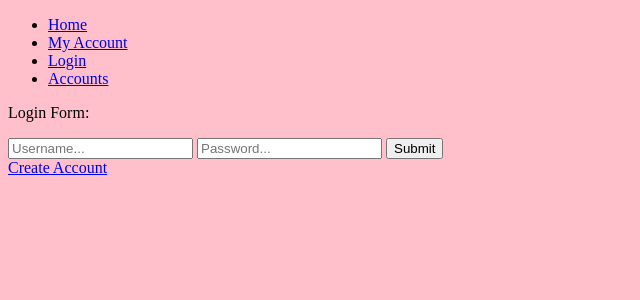
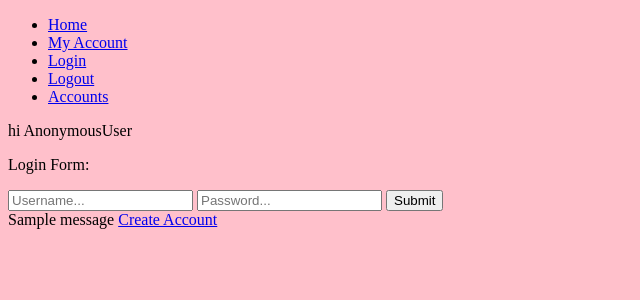
Before and after one commit to njs91/Dolphin, a Django app: page /login/ in a window 1280 px wide. Shown: the top 300 px of the page, without its empty margins (0-640 px from the left). Run offline with Django 3.2, Linux system fonts and the light colour scheme; tables that the repository leaves empty hold one stand-in row (values such as "Sample post"); one stand-in notice (Sample message) is shown.

Commit message:
few bugs still remain, login, logout, permissions, auth

```diff
--- a/app/accounts/templates/accounts/create_account.html
+++ b/app/accounts/templates/accounts/create_account.html
@@ -10,4 +10,8 @@
 </form>
 <a href='/accounts/'>Back to Accounts</a>
 
+{% for message in messages %}
+{{message}}
+{% endfor %}
+
 {% endblock %}
--- a/app/accounts/templates/accounts/login.html
+++ b/app/accounts/templates/accounts/login.html
@@ -9,6 +9,11 @@
 	<input type="password" name="password" placeholder="Password...">
 	<input type="submit" name="submit">
 </form>
+
+{% for message in messages %}
+{{message}}
+{% endfor %}
+
 <a href='/accounts/create'>Create Account</a>
 
 {% endblock %}
--- a/app/accounts/templates/accounts/navbar.html
+++ b/app/accounts/templates/accounts/navbar.html
@@ -9,6 +9,10 @@
         <a href="/login">Login</a>
     </li>
     <li>
+        <a href="{% url 'logout' %}">Logout</a>
+    </li>
+    <li>
         <a href="/accounts">Accounts</a>
     </li>
 </ul>
+<span>hi {{request.user}}</span>
--- a/app/accounts/urls.py
+++ b/app/accounts/urls.py
@@ -9,4 +9,5 @@ urlpatterns = [
     path('accounts/<str:pk>/delete/', views.delete_account, name="delete_account"),
     path('accounts/create', views.create_account, name="create_account"),
     path('login/', views.login_page, name="login"),
+    path('logout/', views.login_page, name="logout"),
 ]
--- a/app/accounts/views.py
+++ b/app/accounts/views.py
@@ -4,14 +4,18 @@ from .forms import AccountForm
 # from .models import *
 from django.contrib.auth.forms import UserCreationForm
 from django.contrib.auth import authenticate, login, logout
+from django.contrib import messages
+from django.contrib.auth.decorators import login_required
 
 
+@login_required(login_url='login')
 def get_accounts(request):
     accounts = Account.objects.all()
     context = {'accounts': accounts}
     return render(request, 'accounts/account_list.html', context)
 
 
+@login_required(login_url='login')
 def get_account(request, pk):
     account = Account.objects.get(id=pk)
     # subscribers = account.subscriber_set.all()
@@ -20,7 +24,9 @@ def get_account(request, pk):
     return render(request, 'accounts/account.html', context)
 
 
+@login_required(login_url='login')
 def edit_account(request, pk):
+    # @todo: need to only allow account holders to edit their own accounts
     account = Account.objects.get(id=pk)
     form = AccountForm(instance=account)
 
@@ -35,49 +41,69 @@ def edit_account(request, pk):
     return render(request, 'accounts/edit_account.html', context)
 
 
+@login_required(login_url='login')
 def delete_account(request, pk):
     account = Account.objects.get(id=pk)
     if request.method == 'POST':
         account.delete()
         return redirect('/')
+    else:
+        messages.info(request, "Count not delete account.")
 
     context = {'account': account}
     return render(request, 'accounts/delete.html', context)
 
 
 def create_account(request):
-    form = AccountForm()
-    # form = UserCreationForm()
-    # note: issue here when creating account password: makes an invalid format that cannot be used with login form on login page
+    if request.user.is_authenticated:
+        # @todo fix by putting in account context
+        return redirect('get_account')
+    else:
+        form = AccountForm()
+        # form = UserCreationForm()
+        # note: issue here when creating account password: makes an invalid format that cannot be used with login form on login page
 
-    if request.method == 'POST':
-        form = AccountForm(request.POST)
-        # form = UserCreationForm(request.POST)
-        # should hash the password, check username/email doesnt already exist, etc
-        if form.is_valid():
-            form.save()
-            # could add message such as 'Account created successfully. You can now log in'
-            return redirect('/login')
+        if request.method == 'POST':
+            form = AccountForm(request.POST)
+            # form = UserCreationForm(request.POST)
+            # should hash the password, check username/email doesnt already exist, etc
+            if form.is_valid():
+                form.save()
+                # could add message such as 'Account created successfully. You can now log in'
+                return redirect('/login')
+            else:
+                messages.info(request, "Count not create account.")
 
-    context = {'form': form}
-    return render(request, 'accounts/create_account.html', context)
+        context = {'form': form}
+        return render(request, 'accounts/create_account.html', context)
 
 
 def login_page(request):
     print('--- test login ---')
-    if request.method == 'POST':
-        print('METHOD IS POST')
-        username = request.POST.get('username')
-        password = request.POST.get('password')
-        print('username', username, 'pw', password)
+    if request.user.is_authenticated:
+        # @todo fix by putting in account context
+        return redirect('get_account')
+    else:
+        if request.method == 'POST':
+            print('METHOD IS POST')
+            username = request.POST.get('username')
+            password = request.POST.get('password')
+            print('username', username, 'pw', password)
 
-        # authenticate user - ensures they're in db etc
-        user = authenticate(request, username=username, password=password)
-        print('user', user)
-        if user is not None:  # if authenticated successfully
-            login(request, user)
-            print('--- should be successful')
-            return redirect('get_accounts')
-    print('--- fail')
-    context = {}
-    return render(request, 'accounts/login.html', context)
+            # authenticate user - ensures they're in db etc
+            user = authenticate(request, username=username, password=password)
+            print('user', user)
+            if user is not None:  # if authenticated successfully
+                login(request, user)
+                print('--- should be successful')
+                return redirect('get_accounts')
+            else:
+                messages.info(request, "Wrong username or password.")
+        print('--- fail')
+        context = {}
+        return render(request, 'accounts/login.html', context)
+
+
+def logout(request):
+    logout(request)
+    return redirect('login')
```
